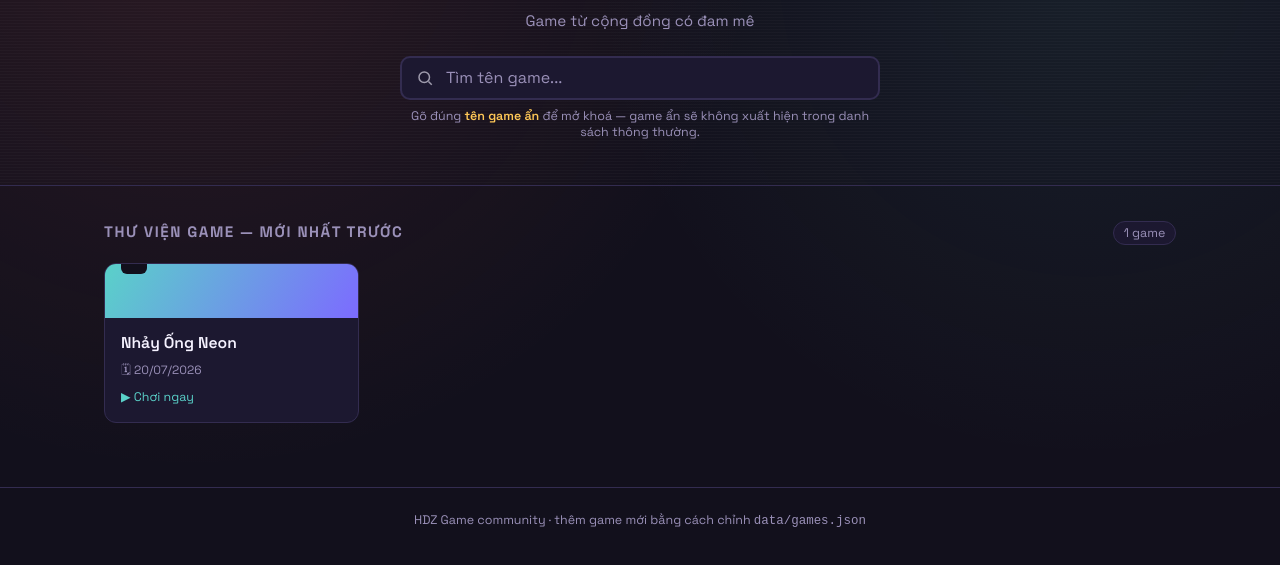
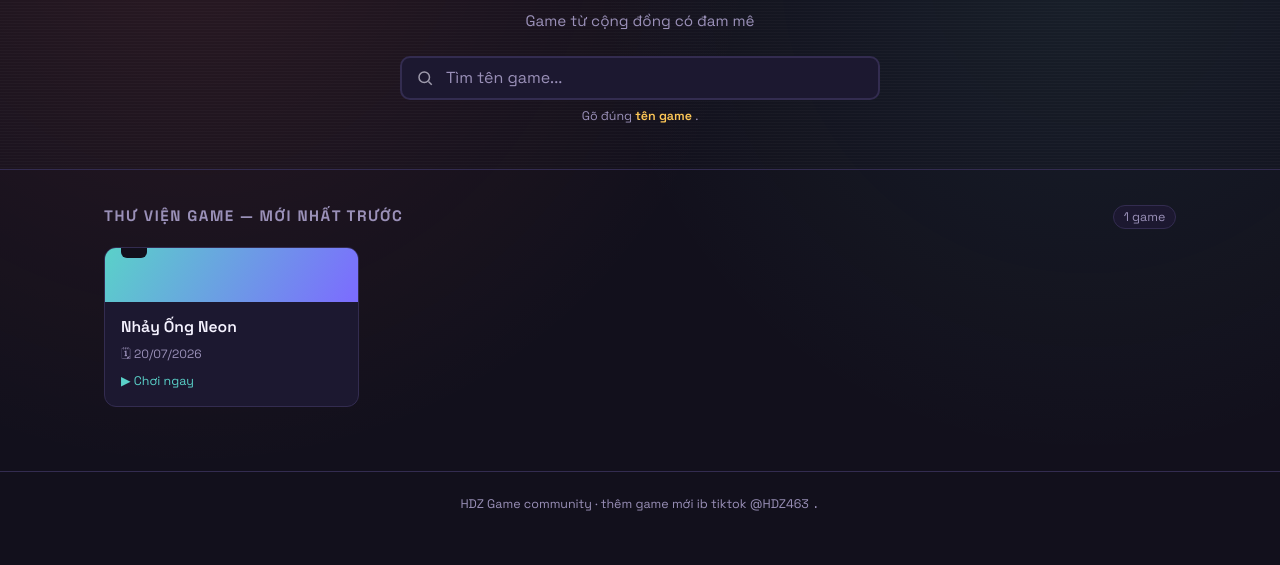
Before and after one commit to hai0312-afk/Hdz_game_community, a plain HTML site: page index.html in a window 1280 px wide. Shown: the part 97-662 px from the top of the page. Drawn offline with Linux system fonts and the light colour scheme.

Commit message:
Update index.html

```diff
--- a/index.html
+++ b/index.html
@@ -24,7 +24,7 @@
         </svg>
         <input id="search" type="text" placeholder="Tìm tên game..." autocomplete="off">
       </div>
-      <p class="search-hint">Gõ đúng <b>tên game ẩn</b> để mở khoá — game ẩn sẽ không xuất hiện trong danh sách thông thường.</p>
+      <p class="search-hint">Gõ đúng <b>tên game </b> .</p>
     </div>
   </header>
 
@@ -37,7 +37,7 @@
   </main>
 
   <footer>
-    HDZ Game community · thêm game mới bằng cách chỉnh <code>data/games.json</code>
+    HDZ Game community · thêm game mới ib tiktok @HDZ463 <code>.</code>
   </footer>
 
   <script src="script.js"></script>
```
